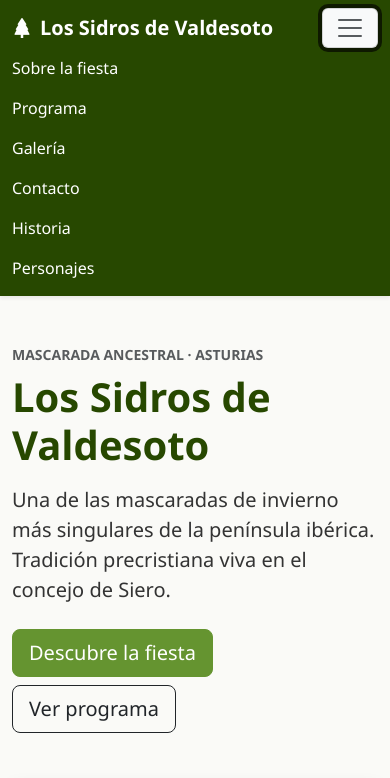
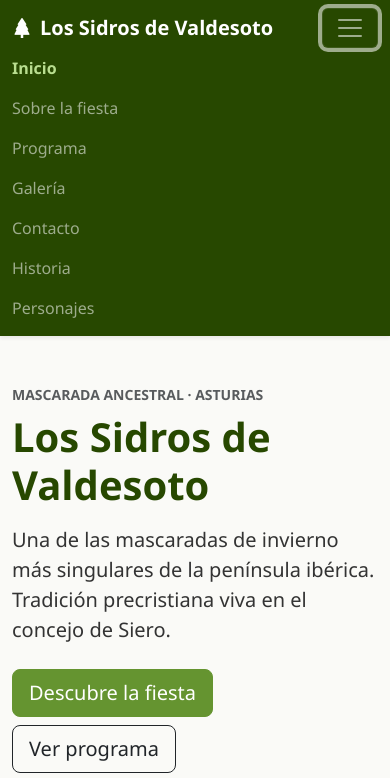
Before and after one commit to Txispa-VERSATXE/Proyecto-Final-Diseno-Web, a plain HTML site: page sidros-valdesoto/index.html in a window 390 px wide. Both pictures are taken after a click on the button 350 px from the left and 28 px from the top of the page. Shown: the top 778 px of the page. Drawn offline with nearby package versions, Linux system fonts and the light colour scheme; grey boxes are pictures that could not be loaded.

Commit message:
Arreglar navbar y formulario
- Añadir data-bs-theme='dark' en las tres páginas
- Añadir aria-controls, aria-expanded y aria-label al botón toggler
- Marcar nav-link active con aria-current='page' en cada página
- Añadir required en nombre, email, mensaje y checkbox del formulario

```diff
--- a/sidros-valdesoto/index.html
+++ b/sidros-valdesoto/index.html
@@ -14,22 +14,23 @@
 <body>
 
     <!-- ===== BARRA DE NAVEGACIÓN (sticky) ===== -->
-    <nav class="navbar navbar-expand-md bg-dark sticky-top shadow-sm"> <!-- sticky sirve para que la barra de navegación se mantenga fija en la parte superior al hacer scroll -->
+    <nav class="navbar navbar-expand-md bg-dark sticky-top shadow-sm" data-bs-theme="dark">
     <div class="container">
         <a class="navbar-brand text-white fw-bold" href="index.html">
             <i class="bi bi-tree-fill me-2"></i>Los Sidros de Valdesoto
         </a>
-            <button class="navbar-toggler bg-light" type="button" data-bs-toggle="collapse" data-bs-target="#menu">
+        <button class="navbar-toggler" type="button" data-bs-toggle="collapse" data-bs-target="#menu" aria-controls="menu" aria-expanded="false" aria-label="Abrir menú de navegación">
             <span class="navbar-toggler-icon"></span>
         </button>
         <div class="collapse navbar-collapse" id="menu">
             <ul class="navbar-nav ms-auto">
-                    <li class="nav-item"><a class="nav-link text-white" href="#sobre">Sobre la fiesta</a></li>
-                    <li class="nav-item"><a class="nav-link text-white" href="#programa">Programa</a></li>
-                    <li class="nav-item"><a class="nav-link text-white" href="#galeria">Galería</a></li>
-                    <li class="nav-item"><a class="nav-link text-white" href="#contacto">Contacto</a></li>
-                    <li class="nav-item"><a class="nav-link text-white" href="portfolio/historia.html">Historia</a></li>
-                    <li class="nav-item"><a class="nav-link text-white" href="portfolio/personajes.html">Personajes</a></li>
+                <li class="nav-item"><a class="nav-link active" aria-current="page" href="index.html">Inicio</a></li>
+                <li class="nav-item"><a class="nav-link" href="#sobre">Sobre la fiesta</a></li>
+                <li class="nav-item"><a class="nav-link" href="#programa">Programa</a></li>
+                <li class="nav-item"><a class="nav-link" href="#galeria">Galería</a></li>
+                <li class="nav-item"><a class="nav-link" href="#contacto">Contacto</a></li>
+                <li class="nav-item"><a class="nav-link" href="portfolio/historia.html">Historia</a></li>
+                <li class="nav-item"><a class="nav-link" href="portfolio/personajes.html">Personajes</a></li>
             </ul>
         </div>
     </div>
```
Also changed, not shown: sidros-valdesoto/portfolio/historia.html (+6 -6 lines), sidros-valdesoto/portfolio/personajes.html (+10 -10 lines). Lines whose indentation alone changed are shown as unchanged.
